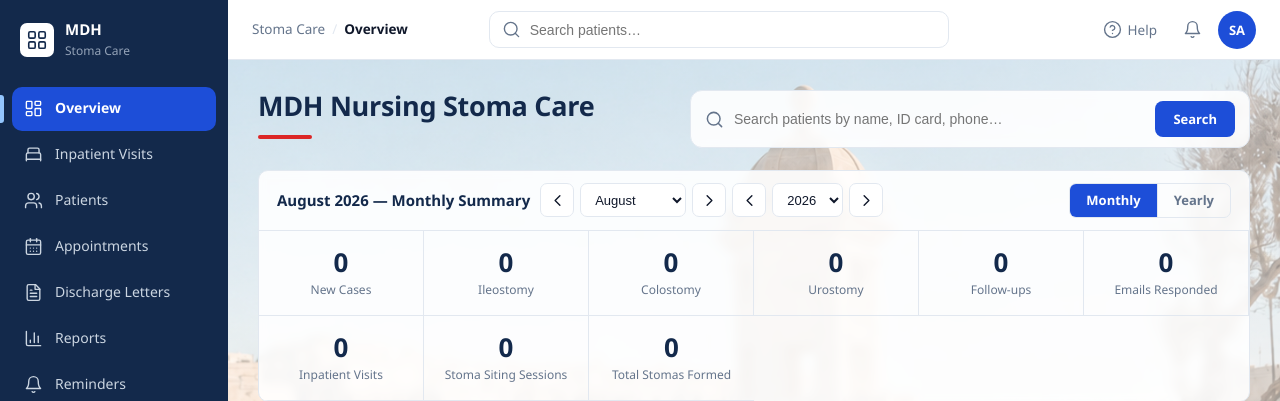
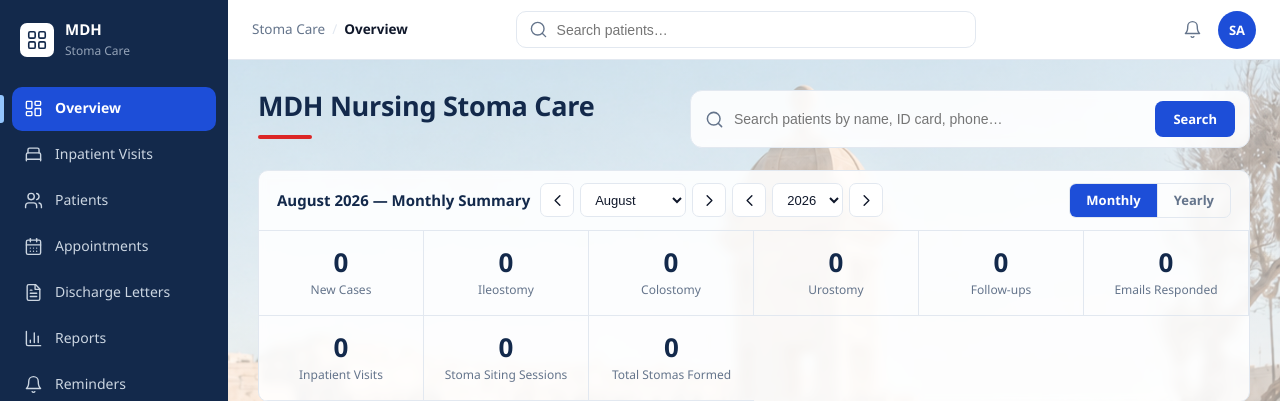
Before and after one commit to jasonfenech118-ctrl/dashborad, a Django app: page / in a window 1280 px wide. Shown: the top 401 px of the page. Run offline with Django 5.2, Linux system fonts and the light colour scheme; the visitor is signed in with stand-in values (Sample User, id 1); data that the repository does not hold is empty.

Commit message:
Remove Help icon button from top bar (#72)
* Move Reminders to sidebar navigation under Reports

- Add Reminders link with bell icon to the left sidebar, below Reports
- Remove Reminders tab button from the center tab bar
- Remove the in-page Reminders panel section
- Clean up CSS visibility rules (remove all reminders references)

Co-Authored-By: Claude Opus 4.6 <noreply@anthropic.com>
Claude-Session: https://claude.ai/code/session_01MT5WLocMQZD6iXXwq55erD

* Remove Help icon button from top bar

Co-Authored-By: Claude Opus 4.6 <noreply@anthropic.com>
Claude-Session: https://claude.ai/code/session_01MT5WLocMQZD6iXXwq55erD

---------

Co-authored-by: Claude <noreply@anthropic.com>

```diff
--- a/backend/templates/clinic/dashboard.html
+++ b/backend/templates/clinic/dashboard.html
@@ -337,10 +337,6 @@
           </form>
         </div>
         <div class="top-actions">
-          <button class="tbtn" type="button" title="Help" aria-label="Help">
-            <svg class="ic" viewBox="0 0 24 24" aria-hidden="true"><circle cx="12" cy="12" r="10"/><path d="M9.09 9a3 3 0 0 1 5.83 1c0 2-3 3-3 3"/><path d="M12 17h.01"/></svg>
-            <span class="lbl">Help</span>
-          </button>
           <button class="tbtn" type="button" title="Notifications" aria-label="Notifications">
             <svg class="ic" viewBox="0 0 24 24" aria-hidden="true"><path d="M6 8a6 6 0 0 1 12 0c0 7 3 9 3 9H3s3-2 3-9"/><path d="M10.3 21a1.94 1.94 0 0 0 3.4 0"/></svg>
           </button>
```
